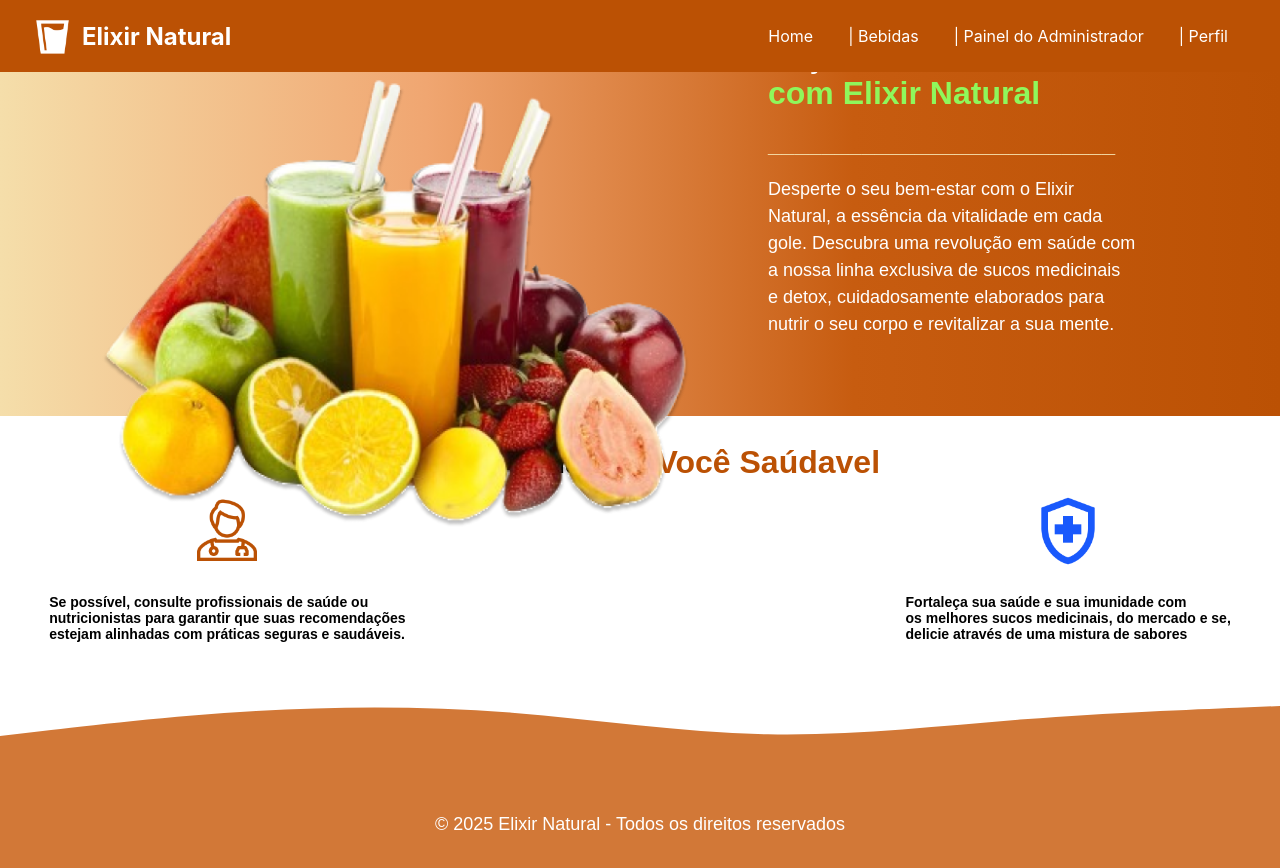
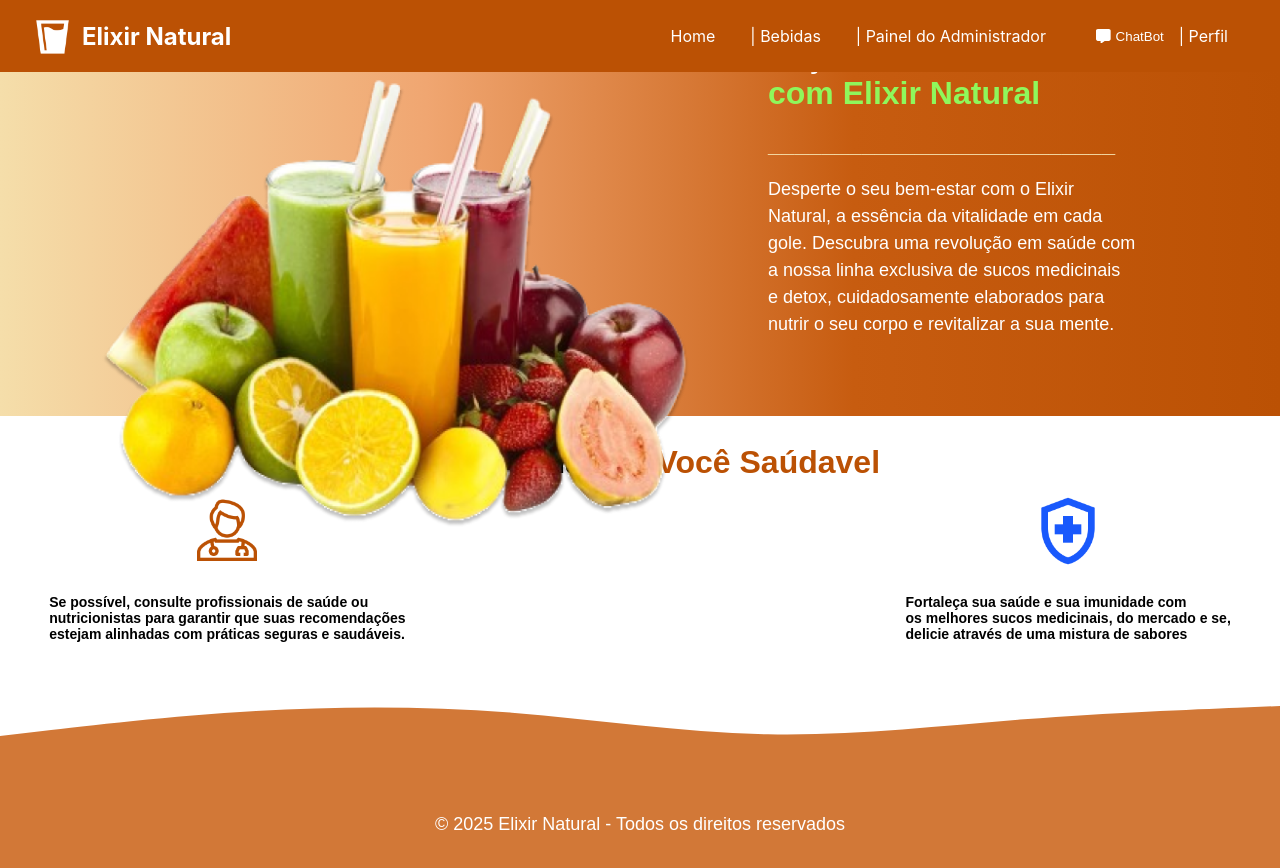
Before and after one commit to AlexsanderFrr/elixir-frontend, a React (Create React App) app: page / in a window 1280 px wide. Shown: the top 868 px of the page. Built offline with nearby package versions, Linux system fonts and the light colour scheme; no server answers; sample sign-in values are in the browser's storage.

Commit message:
subindo de novo ChatBot

```diff
--- a/src/components/Navbar.js
+++ b/src/components/Navbar.js
@@ -1,26 +1,30 @@
+// src/components/Navbar.js
 import React from "react";
 import { Link } from "react-router-dom";
 import { useAuth } from "../contexts/AuthContext";
 import logo from "../imgs/copo-logo-branco.png";
+import { FaCommentAlt } from "react-icons/fa";
+import { useChatPopup } from "../contexts/ChatPopupContext"; // Importa o contexto do popup
 import "./css/Navbar.css";
 
 const Navbar = () => {
   const { user, loading } = useAuth();
+  const { openPopup } = useChatPopup(); // Usa a função para abrir o popup
 
   if (loading) {
-    return <div>Carregando...</div>; // Ou um spinner
+    return <div>Carregando...</div>;
   }
 
   return (
     <nav id="navbar">
-      <div className="logo-container" onClick={() => (window.location.href = '/')}>
+      <div className="logo-container">
         <img src={logo} alt="Copo Logo" />
         <span>Elixir Natural</span>
       </div>
 
       <div className="nav-links">
         <Link to="/">Home</Link>
-        <Link to="/Sucos"> | Bebidas</Link>
+        <Link to="/sucos"> | Bebidas</Link>
 
         {user?.isAdmin && (
           <Link to="/admin" className="admin-link">
@@ -28,13 +32,26 @@ const Navbar = () => {
           </Link>
         )}
 
+        {user && (
+          <button
+            onClick={openPopup}
+            className="chat-link"
+            style={{
+              background: "none",
+              border: "none",
+              color: "white",
+              cursor: "pointer",
+              padding: 0,
+            }}
+          >
+            <FaCommentAlt /> ChatBot
+          </button>
+        )}
+
         {user ? (
-          <>
-            <Link to="/perfil" className="profile-link">
-              <i className="fas fa-user"></i> | Perfil
-            </Link>
-            {/* Botão Sair removido daqui */}
-          </>
+          <Link to="/perfil" className="profile-link">
+            <i className="fas fa-user"></i> | Perfil
+          </Link>
         ) : (
           <Link to="/login" className="login-link">
             <i className="fas fa-sign-in-alt"></i> Login/Cadastro
```
